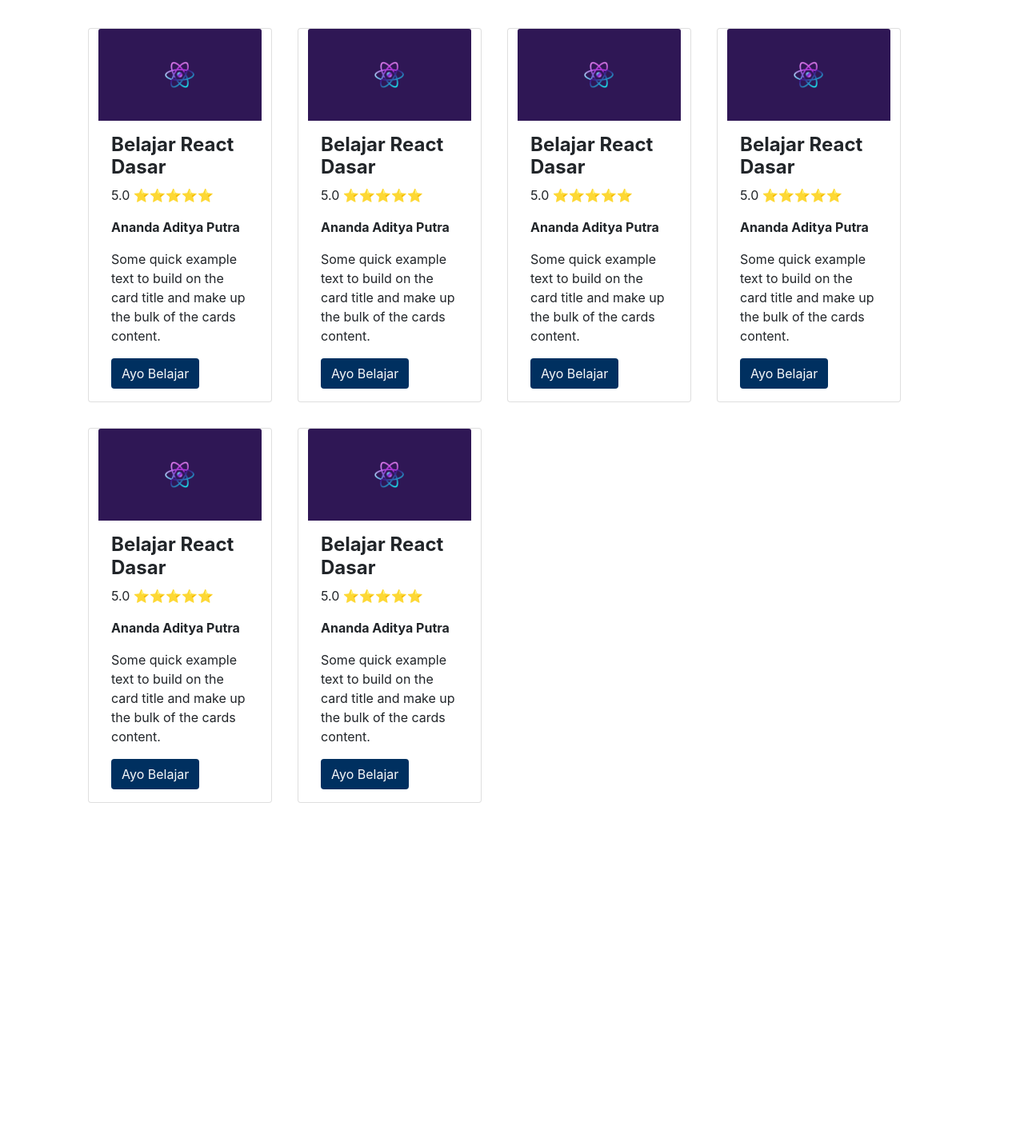
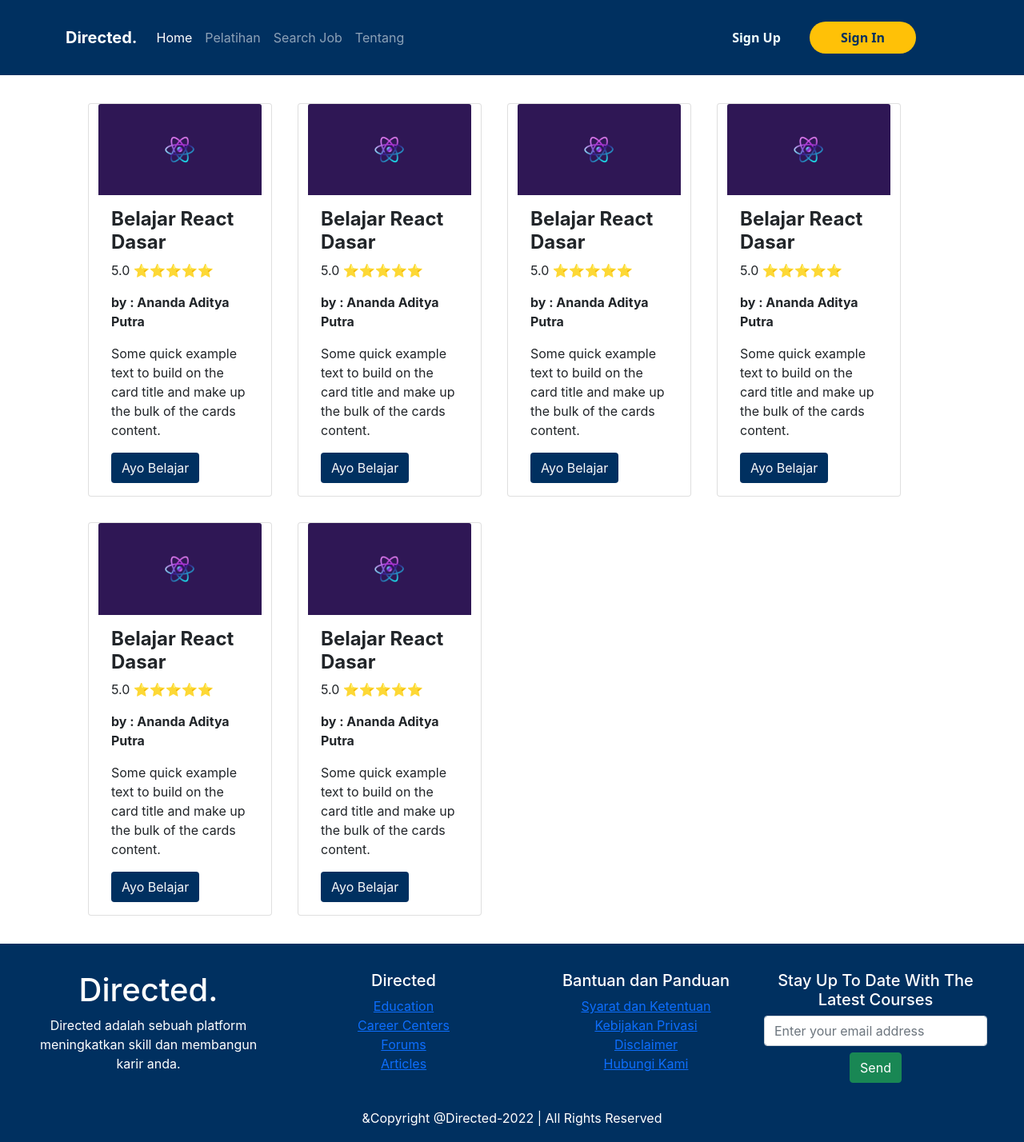
Before and after one commit to anandaadityap/CapstoneProject, a React (Create React App) app: page /Kursus in a window 1280 px wide. Shown: the whole page at 80% size. Before the commit the page ends 1038 px from the top, so only its background shows below. Built offline with nearby package versions, Linux system fonts and the light colour scheme.

Commit message:
membuat page kursus

```diff
--- a/src/App.js
+++ b/src/App.js
@@ -5,7 +5,8 @@
 import Login from "./Page/Login";
 import Home from "./Page/Home";
 import SignUp from "./Page/SignUp";
-import CardMateri from "./Components/Card/CardMateri";
+
+import Kursus from "./Page/Kursus";
 
 function App() {
   return (
@@ -13,7 +14,7 @@
       {/* <Home /> */}
       {/* <Login /> */}
       {/* <SignUp /> */}
-      <CardMateri />
+      <Kursus />
     </div>
   );
 }
--- a/src/Components/Card/CardMateri.js
+++ b/src/Components/Card/CardMateri.js
@@ -14,7 +14,7 @@
           <div className="card-body text-start">
             <h4 className="card-title fw-bold ">{data.tittle} </h4>
             <p className="card-text">{data.bintang}</p>
-            <p className="card-text fw-bold"> {data.creator}</p>
+            <p className="card-text fw-bold">by : {data.creator}</p>
             <p className="card-text">{data.desc}</p>
             <a
               href="#"
--- /dev/null
+++ b/src/Page/Kursus.js
@@ -0,0 +1,16 @@
+import React from "react";
+import Navbar from "../Components/Navbar";
+import CardMateri from "../Components/Card/CardMateri";
+import Footer from "../Components/Footer";
+
+const Kursus = () => {
+  return (
+    <div>
+      <Navbar />
+      <CardMateri />
+      <Footer />
+    </div>
+  );
+};
+
+export default Kursus;
```
